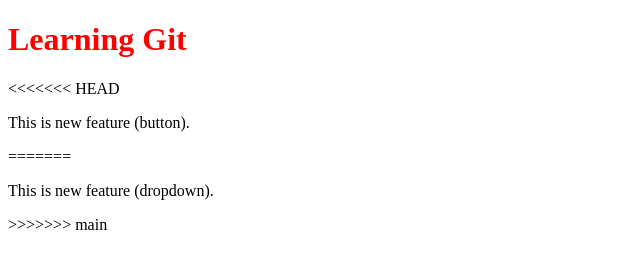
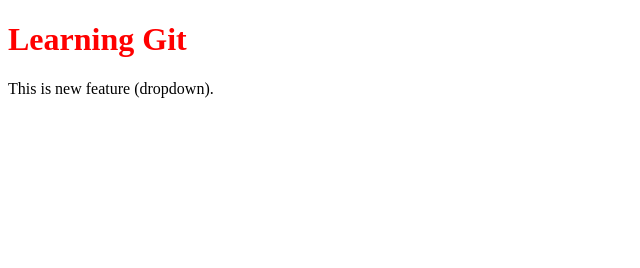
Before and after one commit to KushalxStha/localRepo, a plain HTML site: page index.html in a window 1280 px wide. Shown: the whole page, without its empty margins (0-640 px from the left). Drawn offline with Linux system fonts and the light colour scheme.

Commit message:
old state

```diff
--- a/index.html
+++ b/index.html
@@ -8,10 +8,6 @@
 </head>
 <body>
     <h1>Learning Git</h1>
-<<<<<<< HEAD
-    <p>This is new feature (button).</p>
-=======
     <p>This is new feature (dropdown).</p>
->>>>>>> main
 </body>
 </html>
```
